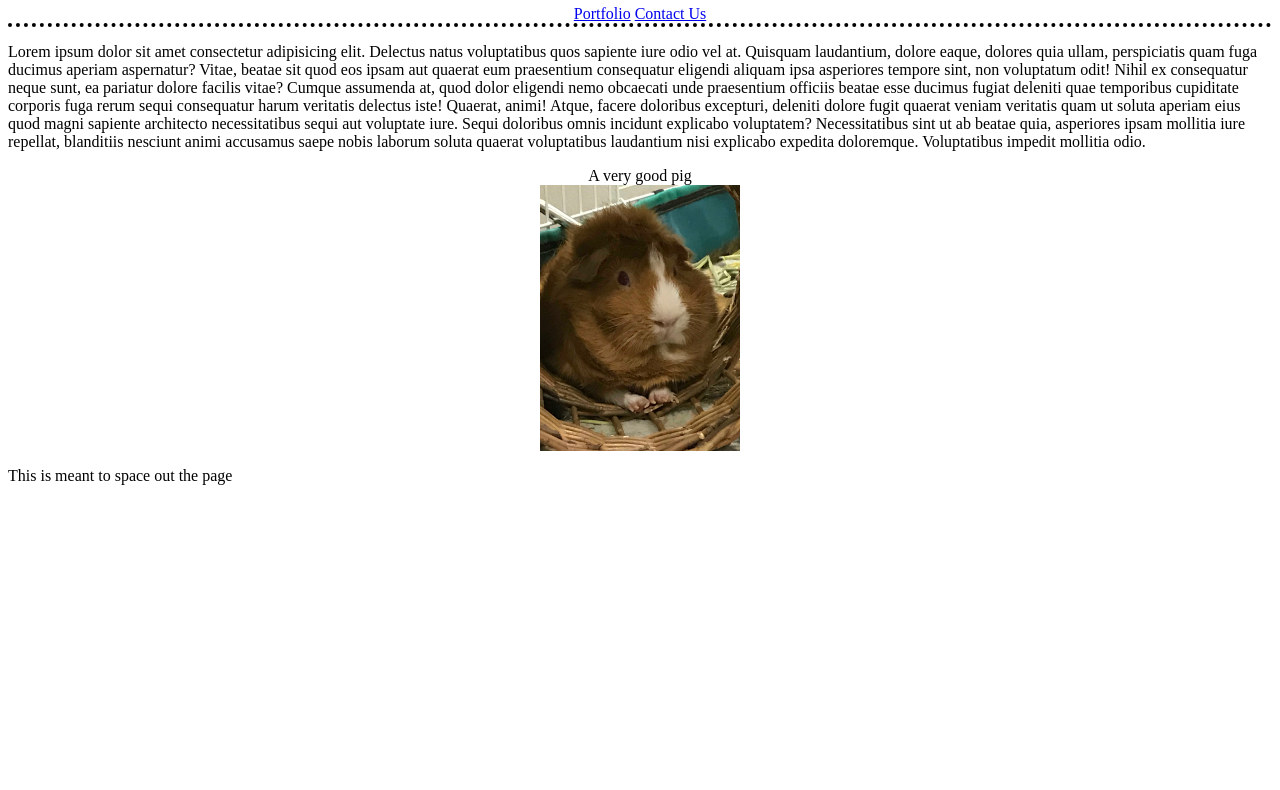
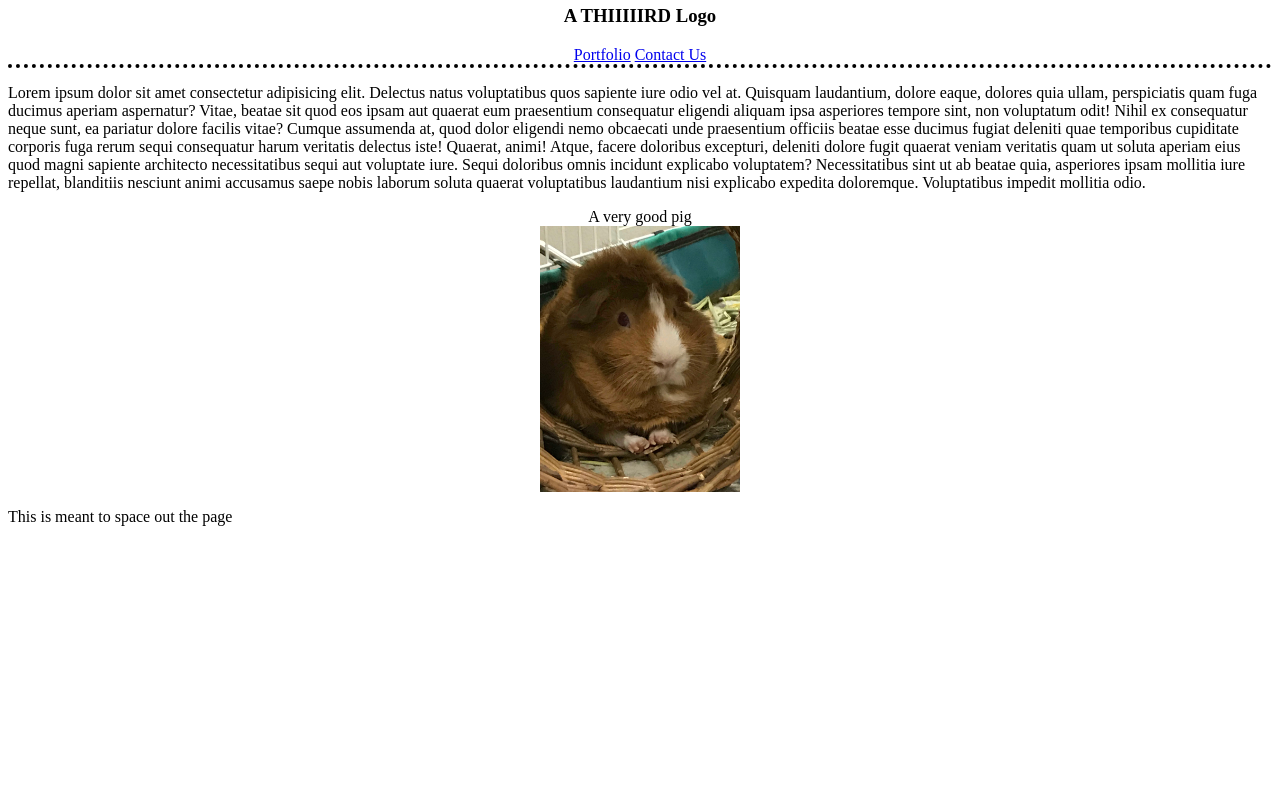
Before and after one commit to HunterWilkins/portfolio, a plain HTML site: page index.html in a window 1280 px wide. Shown: the part 122-912 px from the top of the page. Drawn offline with Linux system fonts and the light colour scheme.

Commit message:
Added a whole new third logo whoooaa

```diff
--- a/index.html
+++ b/index.html
@@ -13,6 +13,7 @@
     <header>
         <h1 id="logo">Logo</h1>
         <h2>A whole OTHER logo</h2>
+        <h3>A THIIIIIRD Logo</h3>
     </header>
 
     <!--I want the nav to have a border at its bottom-->
```
